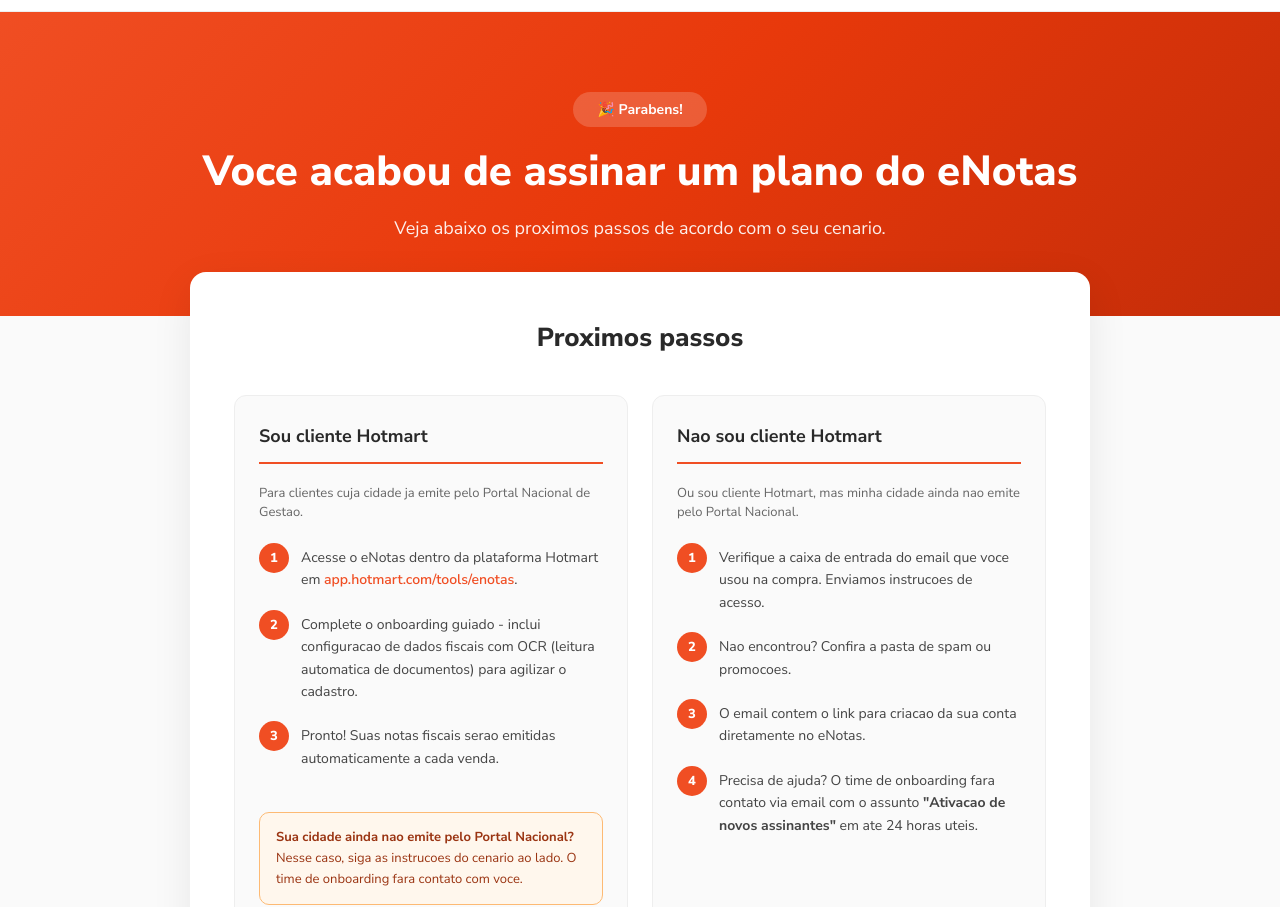
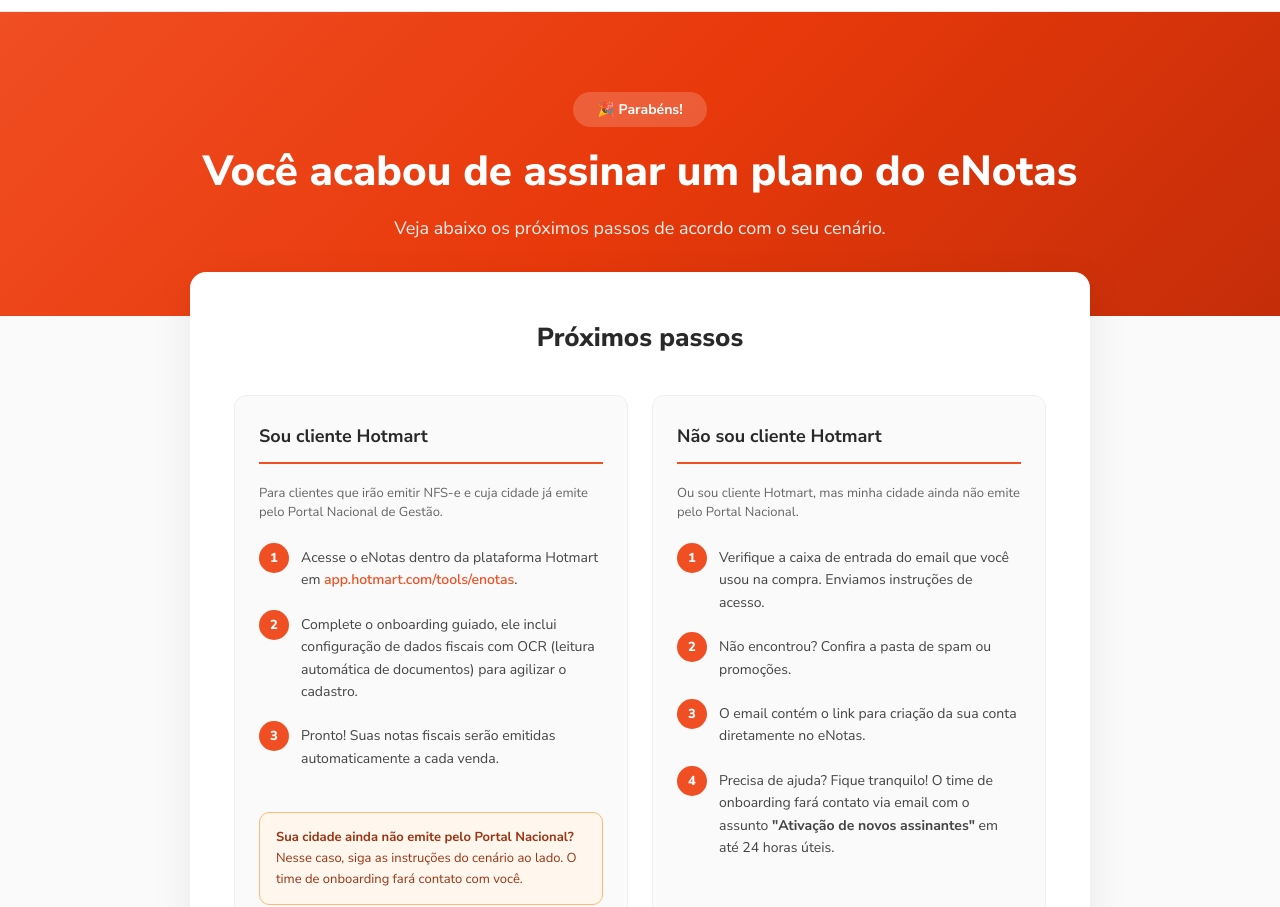
Before and after one commit to natachaleite-hotmart/enotas-pos-compra-preview, a plain HTML site: page opcao-c.html in a window 1280 px wide. Shown: the part 45-952 px from the top of the page. Drawn offline with Linux system fonts and the light colour scheme.

Commit message:
fix: atualiza textos e corrige acentos na página pós-compra opção C

```diff
--- a/opcao-c.html
+++ b/opcao-c.html
@@ -3,7 +3,7 @@
 <head>
   <meta charset="UTF-8">
   <meta name="viewport" content="width=device-width, initial-scale=1.0">
-  <title>eNotas - Pos-Compra (Opcao C - 2 Cards com Aviso)</title>
+  <title>eNotas - Pós-Compra (Opção C - 2 Cards com Aviso)</title>
   <link rel="preconnect" href="https://fonts.googleapis.com">
   <link rel="preconnect" href="https://fonts.gstatic.com" crossorigin>
   <link href="https://fonts.googleapis.com/css2?family=Nunito+Sans:wght@400;600;700;800&display=swap" rel="stylesheet">
@@ -29,21 +29,27 @@
     .hero .badge { display: inline-block; background: rgba(255,255,255,0.18); padding: 8px 24px; border-radius: 24px; font-size: 14px; font-weight: 700; margin-bottom: 20px; }
     .hero h1 { font-size: 42px; font-weight: 800; margin-bottom: 16px; line-height: 1.2; }
     .hero .hero-subtitle { font-size: 18px; max-width: 600px; margin: 0 auto; opacity: 0.92; line-height: 1.7; }
+
     .card-proximos-passos { max-width: 900px; margin: -44px auto 0; padding: 48px 44px; background: var(--color-card); border-radius: var(--radius-card); box-shadow: var(--shadow-card); position: relative; z-index: 1; }
     .card-proximos-passos h2 { text-align: center; font-size: 26px; font-weight: 800; margin-bottom: 40px; }
+
     .cenarios-grid { display: grid; grid-template-columns: 1fr 1fr; gap: 24px; }
     .cenario { border: 1px solid #eee; border-radius: 12px; padding: 28px 24px; background: var(--color-bg); display: flex; flex-direction: column; }
     .cenario h3 { font-size: 18px; font-weight: 700; margin-bottom: 20px; padding-bottom: 14px; border-bottom: 2px solid var(--color-primary); }
     .cenario-subtitle { font-size: 13px; color: #666; margin-bottom: 20px; line-height: 1.5; }
+
     .step { display: flex; align-items: flex-start; margin-bottom: 18px; }
     .step:last-child { margin-bottom: 0; }
     .step-number { flex-shrink: 0; width: 30px; height: 30px; border-radius: 50%; background: var(--color-primary); color: #fff; display: flex; align-items: center; justify-content: center; font-weight: 800; font-size: 13px; margin-right: 12px; }
     .step p { font-size: 14px; line-height: 1.6; color: var(--color-text-light); padding-top: 4px; }
     .step a { color: var(--color-primary); font-weight: 600; text-decoration: none; }
     .step a:hover { text-decoration: underline; }
-    .aviso { background: #FFF7ED; border: 1px solid #FDBA74; border-radius: 10px; padding: 14px 16px; margin-top: 24px; }
+
+    /* Aviso/alerta dentro do card Hotmart */
+    .aviso { background: #FFF7ED; border: 1px solid #FDBA74; border-radius: 10px; padding: 14px 16px; margin-top: auto; margin-top: 24px; }
     .aviso p { font-size: 13px; line-height: 1.6; color: #9A3412; }
     .aviso strong { font-weight: 700; }
+
     @media (max-width: 599px) {
       .hero { padding: 60px 20px 56px; }
       .hero h1 { font-size: 28px; }
@@ -63,33 +69,71 @@
     <img src="https://enotas.com.br/wp-content/themes/enotas-4.3/ativos/img/logos/enotas.png?v=2" alt="eNotas">
     <nav><a href="#">Clientes</a><a href="#">Blog</a></nav>
   </header>
+
   <section class="hero">
-    <div class="badge">&#127881; Parabens!</div>
-    <h1>Voce acabou de assinar um plano do eNotas</h1>
-    <p class="hero-subtitle">Veja abaixo os proximos passos de acordo com o seu cenario.</p>
+    <div class="badge">&#127881; Parabéns!</div>
+    <h1>Você acabou de assinar um plano do eNotas</h1>
+    <p class="hero-subtitle">Veja abaixo os próximos passos de acordo com o seu cenário.</p>
   </section>
+
   <section class="card-proximos-passos">
-    <h2>Proximos passos</h2>
+    <h2>Próximos passos</h2>
+
     <div class="cenarios-grid">
+      <!-- Card Hotmart (cidade habilitada) -->
       <div class="cenario">
         <h3>Sou cliente Hotmart</h3>
-        <p class="cenario-subtitle">Para clientes cuja cidade ja emite pelo Portal Nacional de Gestao.</p>
-        <div class="step"><div class="step-number">1</div><p>Acesse o eNotas dentro da plataforma Hotmart em <a href="https://app.hotmart.com/tools/enotas" target="_blank">app.hotmart.com/tools/enotas</a>.</p></div>
-        <div class="step"><div class="step-number">2</div><p>Complete o onboarding guiado - inclui configuracao de dados fiscais com OCR (leitura automatica de documentos) para agilizar o cadastro.</p></div>
-        <div class="step"><div class="step-number">3</div><p>Pronto! Suas notas fiscais serao emitidas automaticamente a cada venda.</p></div>
-        <div class="aviso"><p><strong>Sua cidade ainda nao emite pelo Portal Nacional?</strong> Nesse caso, siga as instrucoes do cenario ao lado. O time de onboarding fara contato com voce.</p></div>
+        <p class="cenario-subtitle">Para clientes que irão emitir NFS-e e cuja cidade já emite pelo Portal Nacional de Gestão.</p>
+        <div class="step">
+          <div class="step-number">1</div>
+          <p>Acesse o eNotas dentro da plataforma Hotmart em <a href="https://app.hotmart.com/tools/enotas" target="_blank">app.hotmart.com/tools/enotas</a>.</p>
+        </div>
+        <div class="step">
+          <div class="step-number">2</div>
+          <p>Complete o onboarding guiado, ele inclui configuração de dados fiscais com OCR (leitura automática de documentos) para agilizar o cadastro.</p>
+        </div>
+        <div class="step">
+          <div class="step-number">3</div>
+          <p>Pronto! Suas notas fiscais serão emitidas automaticamente a cada venda.</p>
+        </div>
+
+        <div class="aviso">
+          <p><strong>Sua cidade ainda não emite pelo Portal Nacional?</strong> Nesse caso, siga as instruções do cenário ao lado. O time de onboarding fará contato com você.</p>
+        </div>
       </div>
+
+      <!-- Card Nao-Hotmart / Cidade nao habilitada -->
       <div class="cenario">
-        <h3>Nao sou cliente Hotmart</h3>
-        <p class="cenario-subtitle">Ou sou cliente Hotmart, mas minha cidade ainda nao emite pelo Portal Nacional.</p>
-        <div class="step"><div class="step-number">1</div><p>Verifique a caixa de entrada do email que voce usou na compra. Enviamos instrucoes de acesso.</p></div>
-        <div class="step"><div class="step-number">2</div><p>Nao encontrou? Confira a pasta de spam ou promocoes.</p></div>
-        <div class="step"><div class="step-number">3</div><p>O email contem o link para criacao da sua conta diretamente no eNotas.</p></div>
-        <div class="step"><div class="step-number">4</div><p>Precisa de ajuda? O time de onboarding fara contato via email com o assunto <strong>"Ativacao de novos assinantes"</strong> em ate 24 horas uteis.</p></div>
+        <h3>Não sou cliente Hotmart</h3>
+        <p class="cenario-subtitle">Ou sou cliente Hotmart, mas minha cidade ainda não emite pelo Portal Nacional.</p>
+        <div class="step">
+          <div class="step-number">1</div>
+          <p>Verifique a caixa de entrada do email que você usou na compra. Enviamos instruções de acesso.</p>
+        </div>
+        <div class="step">
+          <div class="step-number">2</div>
+          <p>Não encontrou? Confira a pasta de spam ou promoções.</p>
+        </div>
+        <div class="step">
+          <div class="step-number">3</div>
+          <p>O email contém o link para criação da sua conta diretamente no eNotas.</p>
+        </div>
+        <div class="step">
+          <div class="step-number">4</div>
+          <p>Precisa de ajuda? Fique tranquilo! O time de onboarding fará contato via email com o assunto <strong>"Ativação de novos assinantes"</strong> em até 24 horas úteis.</p>
+        </div>
       </div>
     </div>
   </section>
-  <section style="text-align:center;padding:64px 24px 80px;"><p style="font-size:20px;color:#555;max-width:560px;margin:0 auto;line-height:1.7;"><span style="color:#F04E23;font-weight:800;">Cuidamos das suas notas fiscais,</span> para voce cuidar do seu negocio.</p></section>
-  <footer style="background:#292929;color:#999;text-align:center;padding:36px 24px;font-size:14px;line-height:1.8;">Utilizamos nossa tecnologia para dar mais liberdade as empresas que querem crescer rapidamente focando no que fazem de melhor no mundo, enquanto cuidamos de suas notas fiscais.</footer>
+
+  <section style="text-align:center;padding:64px 24px 80px;">
+    <p style="font-size:20px;color:#555;max-width:560px;margin:0 auto;line-height:1.7;">
+      <span style="color:#F04E23;font-weight:800;">Cuidamos das suas notas fiscais,</span> para você cuidar do seu negócio.
+    </p>
+  </section>
+
+  <footer style="background:#292929;color:#999;text-align:center;padding:36px 24px;font-size:14px;line-height:1.8;">
+    Utilizamos nossa tecnologia para dar mais liberdade às empresas que querem crescer rapidamente focando no que fazem de melhor no mundo, enquanto cuidamos de suas notas fiscais.
+  </footer>
 </body>
 </html>
```
